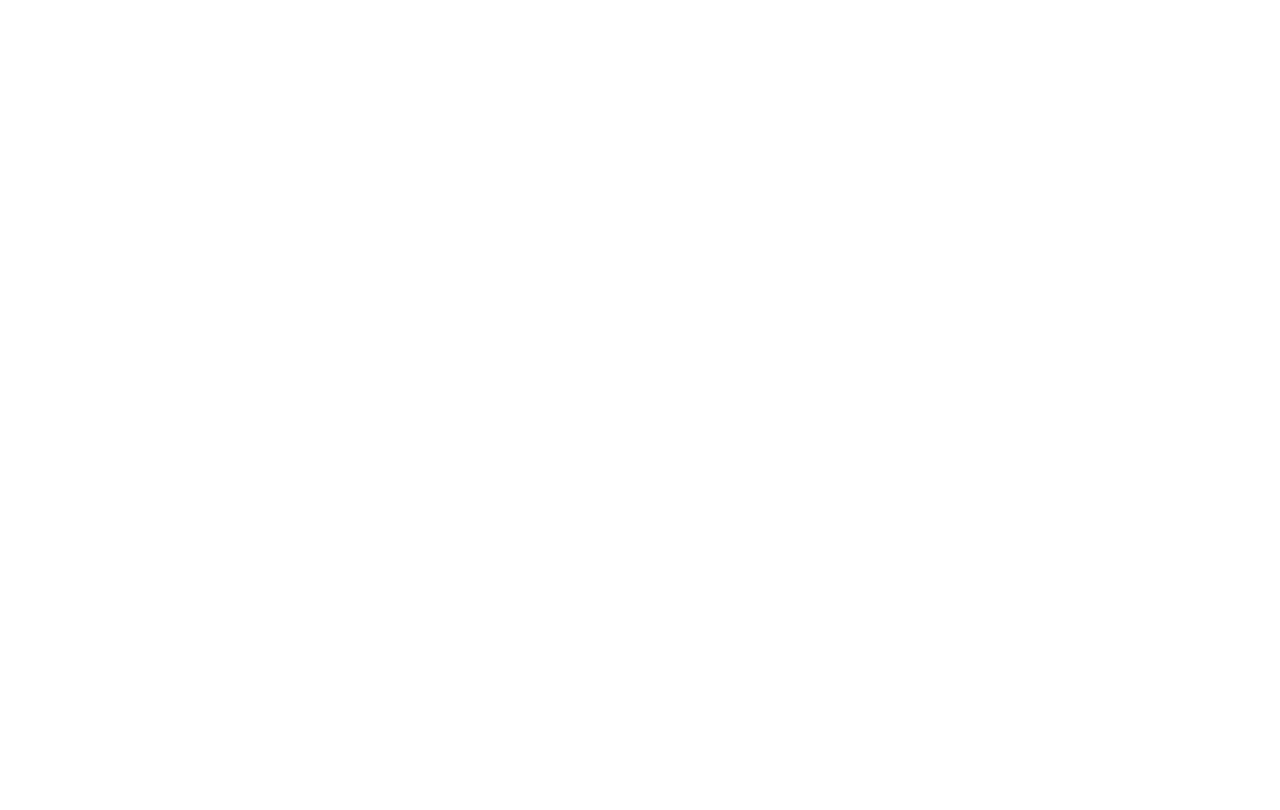
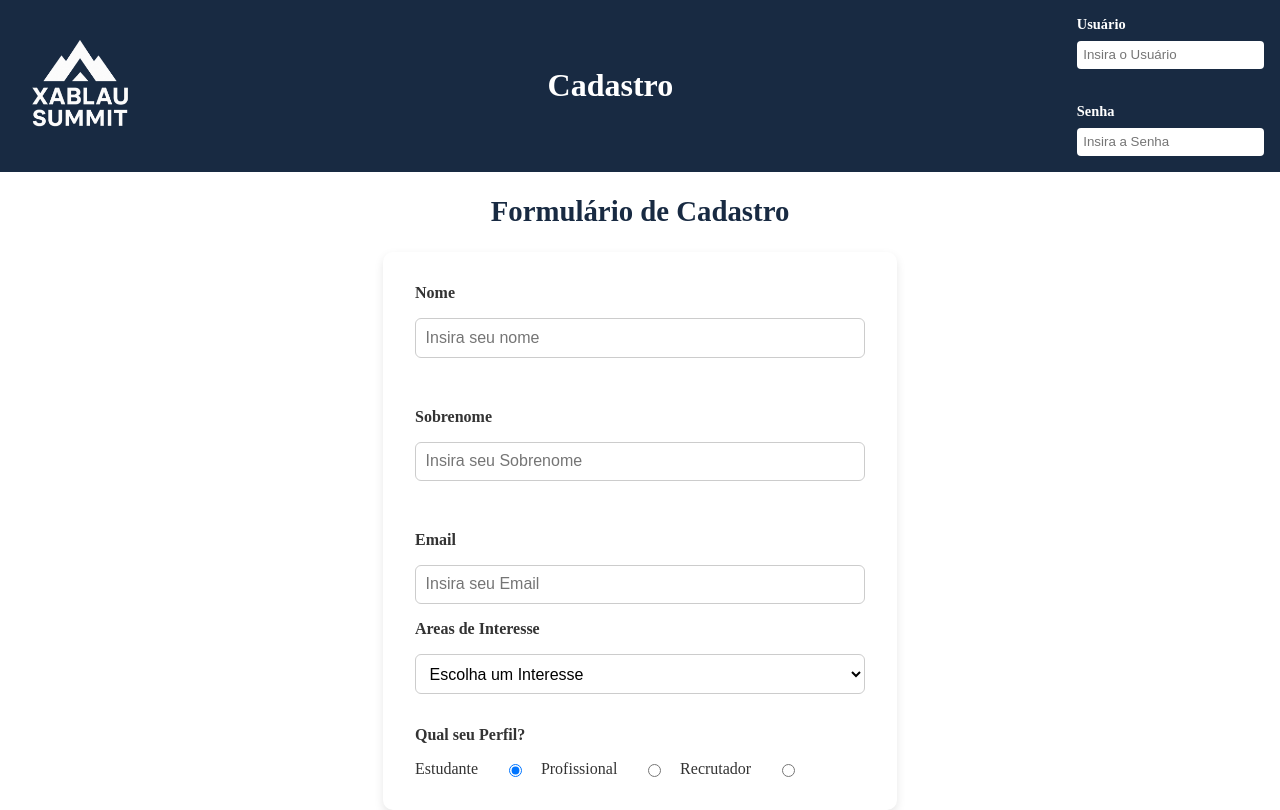
Before and after one commit to gsales2/reponsive-event-form, a plain HTML site: page index.html in a window 1280 px wide. Drawn offline with Linux system fonts and the light colour scheme.

Commit message:
Criei todo o header com logo titulo e login, main quase finalizado, adicionado inicio do formulário de cadastro, e imagem de logo

```diff
--- a/index.html
+++ b/index.html
@@ -1,11 +1,60 @@
 <!DOCTYPE html>
-<html lang="en">
+<html lang="pt-BR">
+
 <head>
-    <meta charset="pt-BR-8">
+    <meta charset="UTF-8">
     <meta name="viewport" content="width=device-width, initial-scale=1.0">
+    <link href="style.css" rel="stylesheet">
     <title>Document</title>
 </head>
+
 <body>
 
+    <header>
+        <img src="logo.png" alt="logo" class="logo">
+        <h1 id="header-title">Cadastro</h1>
+        <form action="" method="get" id="login">
+            <label for="uname"><b>Usuário</b></label>
+            <input type="text" placeholder="Insira o Usuário" name="uname" required>
+            <br>
+            <label for="psw"><b>Senha</b></label>
+            <input type="password" placeholder="Insira a Senha" name="psw" required>
+
+        </form>
+    </header>
+    <main>
+        <h2>Formulário de Cadastro</h2>
+        <form action="" method="get" id="form_cadastro">
+            <label for="nome">Nome</label>
+            <input type="text" placeholder="Insira seu nome" name="nome" required>
+            <br>
+            <label for="sobrenome">Sobrenome</label>
+            <input type="text" placeholder="Insira seu Sobrenome" name="sobrenome" required>
+            <br>
+            <label for="email">Email</label>
+            <input type="email" placeholder="Insira seu Email" name="email" required>
+
+            <label for="inter">Areas de Interesse</label>
+            <select name="inter" id="area">
+                <option value="">Escolha um Interesse</option>
+                <option value="Frontend">Frontend</option>
+                <option value="Backend">Backend</option>
+                <option value="DataScience">DataScience</option>
+                <option value="UX-UI">UX/UI Design</option>
+            </select>
+            <label for="name" id="label-profile">Qual seu Perfil?</label>
+            <div class="radio-group">
+                <label for="estudante">Estudante</label>
+                <input type="radio" name="profile" id="estudante" value="estudante" checked>
+                <label for="profissional">Profissional</label>
+                <input type="radio" id="profissional" name="profile" value="profissional">
+                <label for="recrutador">Recrutador</label>
+                <input type="radio" id="recrutador" name="profile" value="recrutador">
+            </div>
+        </form>
+
+    </main>
+
 </body>
+
 </html>
--- a/style.css
+++ b/style.css
@@ -0,0 +1,149 @@
+body {
+    margin: 0;
+    padding: 0;
+    font-size: 16px;
+}
+
+header {
+    background-color: rgb(24, 42, 66);
+    color: white;
+    display: flex;
+    flex-direction: row;
+    align-items: center;
+    justify-content: space-between;
+    padding: 1rem;
+}
+
+.logo {
+    width: 8rem;
+    height: auto;
+}
+
+#header-title {
+    flex: 1;
+    text-align: center;
+    font-size: 1.5rem;
+}
+
+#login {
+    display: flex;
+    flex-direction: column;
+    width: 35%;
+    gap: 0.5rem;
+}
+
+#login label {
+    font-size: 0.9rem;
+}
+
+#login input {
+    padding: 0.4rem;
+    border: none;
+    border-radius: 4px;
+}
+
+main {
+    display: flex;
+    flex-direction: column;
+    align-items: center;
+    padding: 2rem 1 rem;
+}
+
+main h2 {
+    font-size: 1.8rem;
+    color: rgb(24, 42, 66);
+    margin-bottom: 1.5rem;
+}
+
+#form_cadastro {
+    width: 90%;
+    max-width: 450px;
+    padding: 2rem;
+    border-radius: 10px;
+    box-shadow: 0 4px 10px rgba(0, 0, 0, 0.1);
+
+    display: flex;
+    flex-direction: column;
+    gap: 1rem;
+}
+
+#form_cadastro label {
+    font-weight: bold;
+    text-align: left;
+    color: #333;
+}
+
+#form_cadastro input[type="text"],
+#form_cadastro input[type="email"],
+#form_cadastro select {
+    padding: 0.6rem;
+    border: 1px solid #ccc;
+    border-radius: 6px;
+    font-size: 1rem;
+    width: 100%;
+    box-sizing: border-box;
+}
+
+#form_cadastro select {
+    background-color: #fff;
+    cursor: pointer;
+}
+
+#label-profile {
+    margin-top: 1rem;
+    font-weight: bold;
+}
+
+#form_cadastro input[type="radio"] {
+    margin-right: 0.4rem;
+}
+
+#form_cadastro label[for="estudante"],
+#form_cadastro label[for="profissional"],
+#form_cadastro label[for="recrutador"] {
+    font-weight: normal;
+    margin-right: 0.8rem;
+}
+
+#form_cadastro button {
+    background-color: rgb(24, 42, 66);
+    color: white;
+    border: none;
+    border-radius: 6px;
+    padding: 0.8rem;
+    font-size: 1rem;
+    cursor: pointer;
+    transition: 0.3s;
+}
+
+#form_cadastro button:hover {
+    background-color: rgb(35, 60, 95);
+}
+
+.radio-group {
+    display: flex;
+    flex-direction: row;
+    gap: 0.8rem;
+    align-items: center;
+}
+
+.radio-group label {
+    display: flex;
+    align-items: center;
+    gap: 0.4rem;
+}
+
+@media(min-width: 768px){
+    #form_cadastro {
+        width: 50%;
+        padding: 2rem;
+    }
+
+    #login {
+        width: 15%; /* menor no desktop */
+    }
+
+    #header-title {
+        font-size: 2rem;
+    }
+}
```
Also changed, not shown: logo.png (added).
